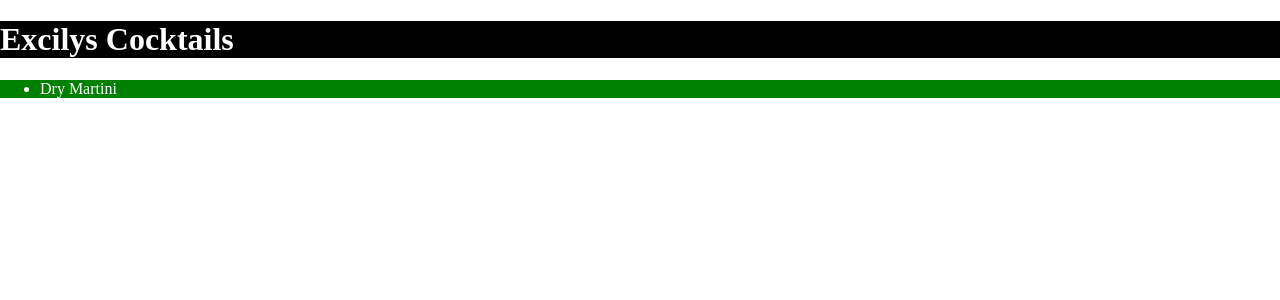
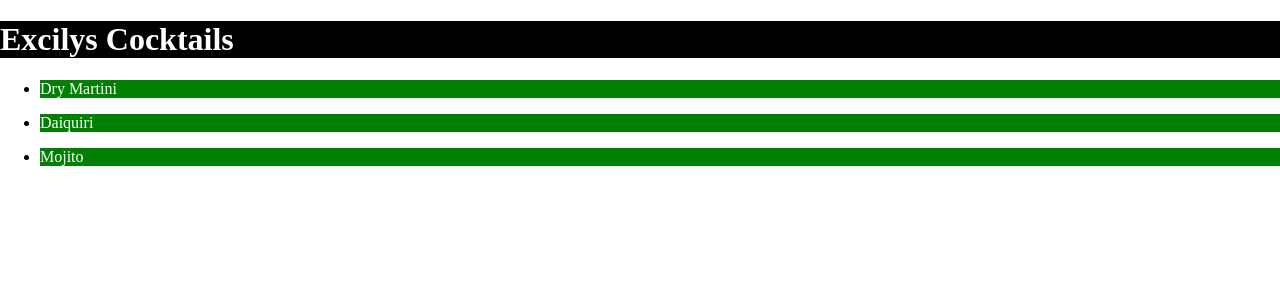
Before and after one commit to AlexDMartin/formation-angular, an Angular app: page / in a window 1280 px wide. Shown: the top 300 px of the page. Built offline with nearby package versions, Linux system fonts and the light colour scheme.

Commit message:
[RECIPE] Iterate through recipes

```diff
--- a/src/app/app.component.html
+++ b/src/app/app.component.html
@@ -1,2 +1,6 @@
 <app-header></app-header>
-<app-recipe [recipe]='recipe'></app-recipe>
+<div class="recipes-tab">
+    <ul *ngFor="let recipe of recipes">
+        <app-recipe [recipe]='recipe'></app-recipe>
+    </ul>
+</div>
--- a/src/app/app.component.ts
+++ b/src/app/app.component.ts
@@ -8,10 +8,22 @@ import { Recipe } from './models/recipe.model';
 })
 export class AppComponent implements OnInit{
 
+  recipes: Recipe[];
   recipe: Recipe;
 
   ngOnInit(): void {
-    this.recipe = new Recipe();
-    this.recipe.name = 'Dry Martini';
+    const recipe1 = new Recipe();
+    recipe1.name = 'Dry Martini';
+
+    const recipe2 = new Recipe();
+    recipe2.name = 'Daiquiri';
+
+    const recipe3 = new Recipe();
+    recipe3.name = 'Mojito';
+
+    this.recipes = [];
+    this.recipes.push(recipe1);
+    this.recipes.push(recipe2);
+    this.recipes.push(recipe3);
   }
 }
--- a/src/app/recipe/recipe.component.html
+++ b/src/app/recipe/recipe.component.html
@@ -1,7 +1,5 @@
-<div class="recipe-container">
-    <ul>
-        <li>
-          {{recipe.name}}
-        </li>
-      </ul>
-</div>
+<li>
+  <div class="recipe-container">
+      {{recipe?.name}}
+  </div>
+</li>
```
